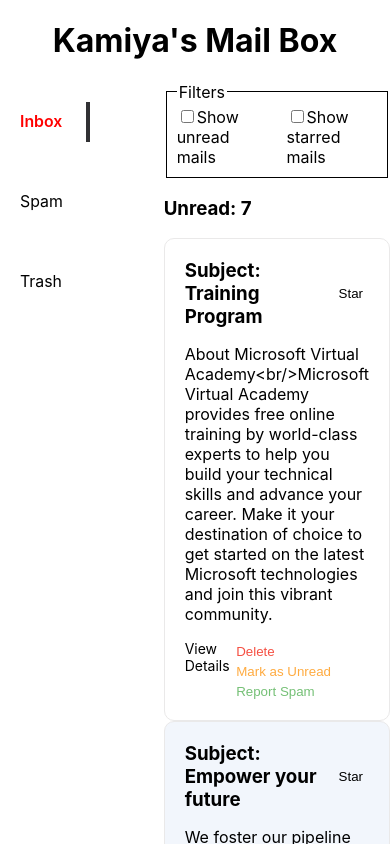
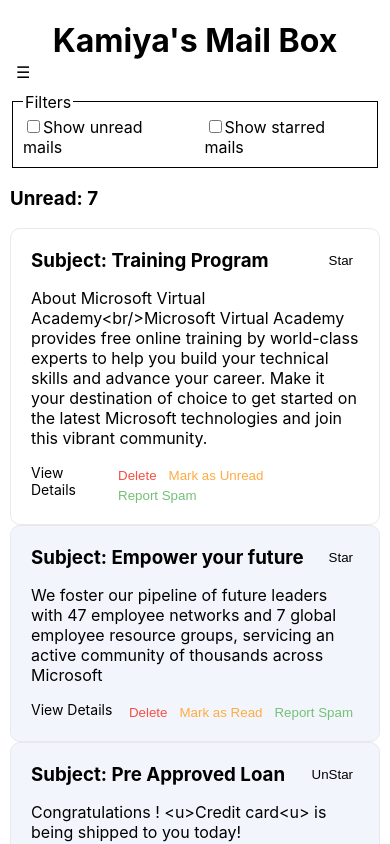
Before and after one commit to KamiyaGaikwad/kmail, a React (Create React App) app: page / in a window 390 px wide. Shown: the top 844 px of the page. Built offline with nearby package versions, Linux system fonts and the light colour scheme.

Commit message:
Styled: Made App responsive

```diff
--- a/src/App.css
+++ b/src/App.css
@@ -30,6 +30,7 @@ button{
 .App {
   display: flex;
   flex-direction: column;
+  flex-wrap: wrap;
 }
 
 .App-header{
@@ -40,15 +41,18 @@ button{
 .App-container{
   display: flex;
   justify-content: center;
+  padding:10px;
 }
 
 .App h1{
   align-self: center;
 }
 
+.App-header button{display: none;}
+
 /* Navbar */
 .navbar{
-  min-height: 100vh;
+  height: 100vh;
   display: flex;
   align-items: flex-start;
   flex-direction: column;
@@ -137,3 +141,16 @@ button{
 .individual-mail h2{
   align-self: flex-start;
 }
+
+/* Media Query */
+@media only screen and (max-width: 700px) {
+  .App-header {
+    width: 0px;
+  }
+
+  .navbar{left:-200px;transition: 0.35s;background-color: #ffffff;height: fit-content;box-shadow: 0 4px 8px 0 rgba(0, 0, 0, 0.2), 0 6px 20px 0 rgba(0, 0, 0, 0.19);}
+
+  .show{left:0;}
+
+  .App-header button{display:block;font-size:16px; border-radius: 50%;margin-bottom: 20px;position: absolute;top:-30px;}
+}
--- a/src/App.js
+++ b/src/App.js
@@ -1,5 +1,5 @@
 import './App.css';
-import React from 'react';
+import React, { useState } from 'react';
 import {Routes,Route} from "react-router-dom";
 import { Inbox } from './pages/Inbox';
 import { Spam } from './pages/Spam';
@@ -9,12 +9,14 @@ import { IndividualMail } from './pages/IndividualMail';
 import {NavBar} from "./components/NavBar";
 
 function App() {
+  const [isnavhidden,setIsnavhidden] = useState(true);
   return (
     <div className="App">
       <h1>Kamiya's Mail Box</h1>
       <div className='App-container'>
         <header className="App-header">
-          <NavBar />
+          <button onClick={()=>setIsnavhidden(!isnavhidden)}>{isnavhidden?<span>&#9776;</span>:<span>X</span>}</button>
+          <NavBar isnavhidden={isnavhidden} />
         </header>
         <Routes>
           <Route path="/" element={<Inbox />} />
--- a/src/components/NavBar.js
+++ b/src/components/NavBar.js
@@ -1,14 +1,14 @@
 import React from 'react';
 import {NavLink} from "react-router-dom";
 
-export function NavBar(){
+export function NavBar({isnavhidden}){
     const getActiveStyles = ({isActive}) =>({
       color:isActive?'red':'black',
       fontWeight:isActive?'600':'400',
       borderRight:isActive?'4px solid #313134':'none'
     });
     return(
-        <nav className='navbar'>
+        <nav className={isnavhidden?'navbar':'navbar show'}>
           <NavLink to="/" style={getActiveStyles}>Inbox</NavLink>
           <NavLink to="/spam" style={getActiveStyles}>Spam</NavLink>
           <NavLink to="/trash" style={getActiveStyles}>Trash</NavLink>
```
